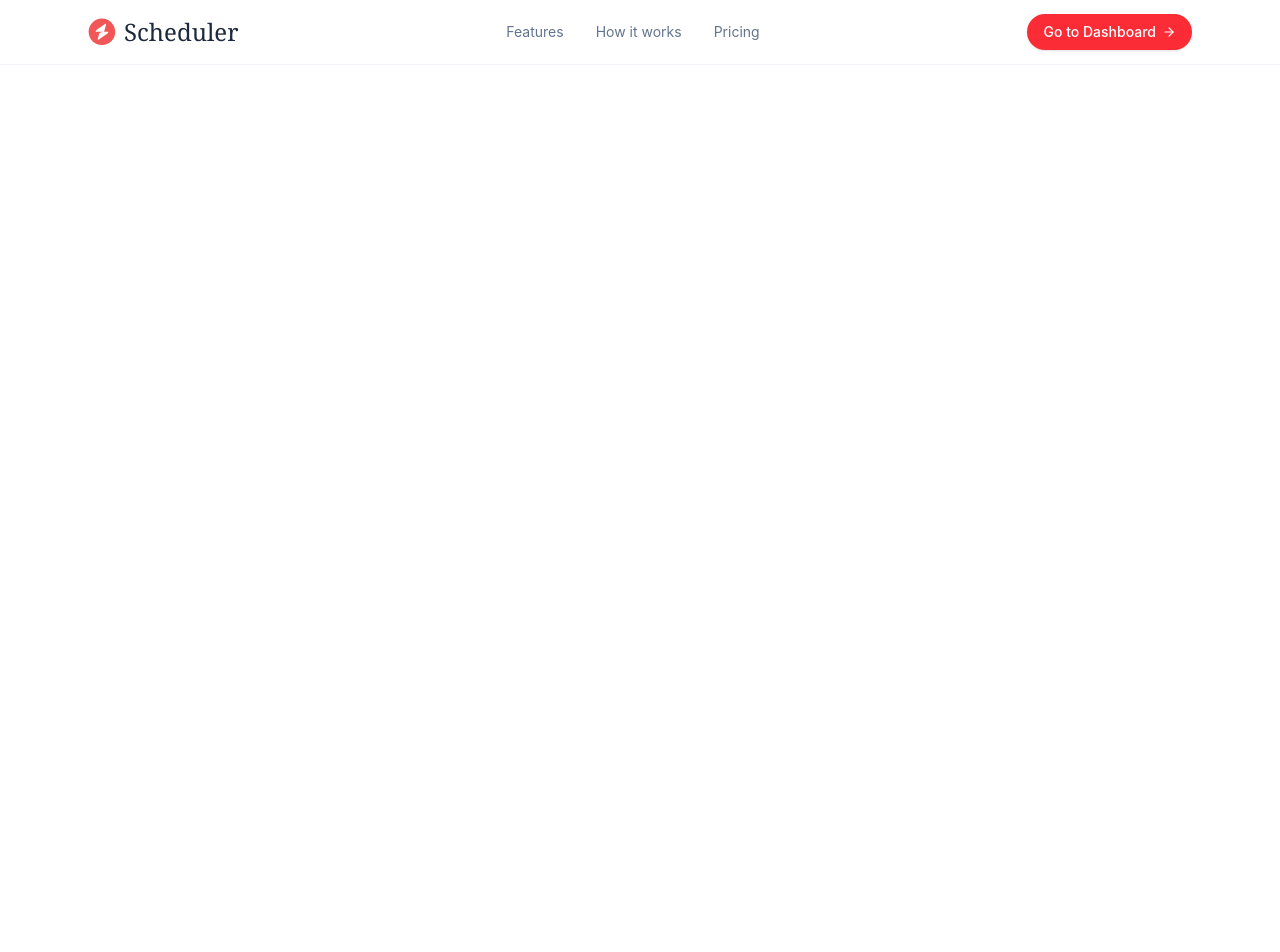
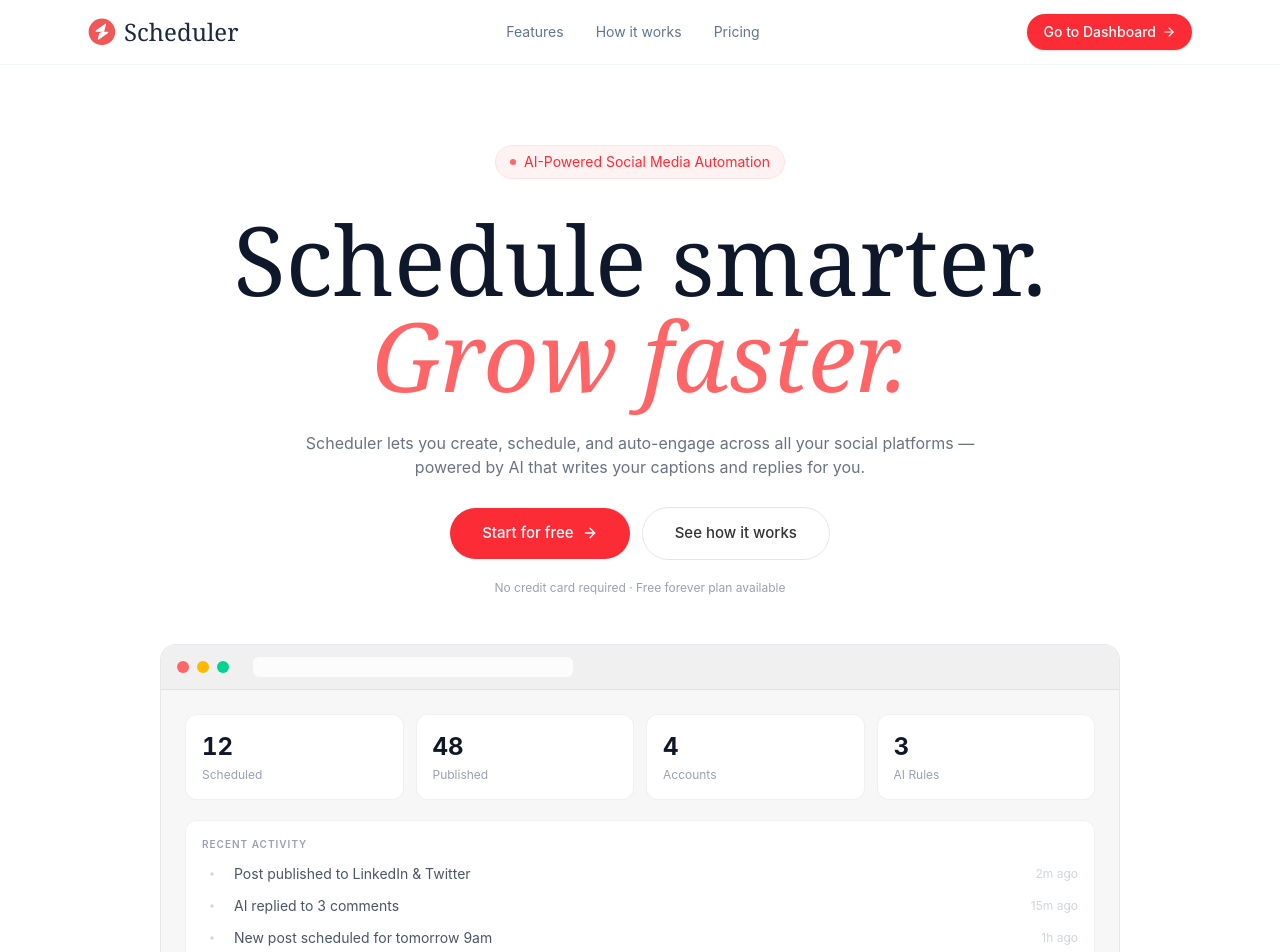
Before and after one commit to manassingha/Socially--Social-Media-Post-Automation, a React (Vite) app in the folder client/: page / in a window 1280 px wide. Shown: the top 952 px of the page. Before the commit the page ends 800 px from the top, so only its background shows below. Built offline with nearby package versions, Linux system fonts and the light colour scheme.

Commit message:
add how it works page

```diff
--- a/client/src/components/Home/Hero.tsx
+++ b/client/src/components/Home/Hero.tsx
@@ -1,7 +1,121 @@
-import React from "react";
+import { Link } from "react-router-dom";
+import { ArrowRightIcon, DotIcon } from "lucide-react";
 
-const Hero = () => {
-  return <div>Hero</div>;
-};
+export default function Hero() {
+  return (
+    <section className="relative overflow-hidden">
+      <div className="relative max-w-6xl mx-auto px-5 sm:px-8 pt-20 pb-12 text-center">
+        {/* Top Badge */}
+        <div className="inline-flex items-center gap-2 bg-red-50 border border-red-100 text-red-500 text-sm px-3.5 py-1.5 rounded-full mb-8">
+          <span className="size-1.5 bg-red-400 rounded-full" />
+          AI-Powered Social Media Automation
+        </div>
 
-export default Hero;
+        {/* Headline */}
+        <h1 className="font-serif text-5xl sm:text-6xl md:text-7xl xl:text-8xl text-slate-900">
+          Schedule smarter.
+          <br />
+          <span className="text-red-400 italic">Grow faster.</span>
+        </h1>
+
+        {/* Subheadline */}
+        <p className="mt-7 text-gray-500 max-w-2xl mx-auto">
+          Scheduler lets you create, schedule, and auto-engage across all your
+          social platforms — powered by AI that writes your captions and replies
+          for you.
+        </p>
+
+        {/* CTAs */}
+        <div className="mt-7 flex flex-col sm:flex-row items-center justify-center gap-3">
+          <Link
+            to="/login"
+            className="bg-red-500 text-white rounded-full font-medium hover:bg-red-600 hover:shadow-[0_8px_24px_rgba(239,68,68,0.35)] inline-flex items-center gap-2 text-[15px] px-8 py-3.5 w-full sm:w-auto justify-center transition-all"
+          >
+            Start for free <ArrowRightIcon className="size-4" />
+          </Link>
+          <a
+            href="#how-it-works"
+            className="bg-transparent text-[#333] border-[1.5px] border-black/10 rounded-full font-medium hover:bg-black/5 hover:border-black/20 inline-flex items-center gap-2 text-[15px] px-8 py-3.5 w-full sm:w-auto backdrop-blur justify-center transition-all"
+          >
+            See how it works
+          </a>
+        </div>
+
+        <p className="mt-5 text-xs text-gray-400">
+          No credit card required · Free forever plan available
+        </p>
+      </div>
+
+      {/* Dashboard mockup */}
+      <div className="relative max-w-5xl mx-auto px-5 sm:px-8 pb-0">
+        <div className="rounded-t-2xl overflow-hidden border border-gray-200 border-b-0">
+          {/* Browser chrome */}
+          <div
+            className="flex items-center gap-2 px-4 py-3"
+            style={{
+              background: "#f0f0f0",
+              borderBottom: "1px solid rgba(0,0,0,0.06)",
+            }}
+          >
+            <div className="w-3 h-3 rounded-full bg-red-400" />
+            <div className="w-3 h-3 rounded-full bg-amber-400" />
+            <div className="w-3 h-3 rounded-full bg-emerald-400" />
+            <div className="flex-1 mx-4 rounded-md h-5 max-w-xs bg-white/80" />
+          </div>
+
+          {/* Mock content */}
+          <div className="p-6" style={{ background: "#f7f7f7" }}>
+            {/* Stat row */}
+            <div className="grid grid-cols-2 sm:grid-cols-4 gap-3 mb-5">
+              {[
+                { val: "12", label: "Scheduled" },
+                { val: "48", label: "Published" },
+                { val: "4", label: "Accounts" },
+                { val: "3", label: "AI Rules" },
+              ].map((s) => (
+                <div
+                  key={s.label}
+                  className="rounded-xl p-4 bg-white"
+                  style={{ border: "1px solid rgba(0,0,0,0.06)" }}
+                >
+                  <div className="text-2xl font-bold text-gray-900 tabular-nums">
+                    {s.val}
+                  </div>
+                  <div className="text-xs text-gray-400 mt-1">{s.label}</div>
+                </div>
+              ))}
+            </div>
+
+            {/* Activity list */}
+            <div
+              className="rounded-xl p-4 space-y-3 bg-white"
+              style={{ border: "1px solid rgba(0,0,0,0.06)" }}
+            >
+              <div className="text-[10px] font-semibold text-gray-400 uppercase tracking-widest mb-3">
+                Recent Activity
+              </div>
+              {[
+                {
+                  text: "Post published to LinkedIn & Twitter",
+                  time: "2m ago",
+                },
+                { text: "AI replied to 3 comments", time: "15m ago" },
+                { text: "New post scheduled for tomorrow 9am", time: "1h ago" },
+              ].map((item) => (
+                <div key={item.text} className="flex items-center gap-3">
+                  <DotIcon className="size-5 text-gray-300" />
+                  <span className="text-sm text-gray-600 flex-1">
+                    {item.text}
+                  </span>
+                  <span className="text-xs text-gray-300 shrink-0">
+                    {item.time}
+                  </span>
+                </div>
+              ))}
+            </div>
+          </div>
+        </div>
+      </div>
+    </section>
+  );
+}
--- a/client/src/components/Home/HowItWorks.tsx
+++ b/client/src/components/Home/HowItWorks.tsx
@@ -1,7 +1,68 @@
-import React from "react";
+import { ArrowRightIcon, CheckCircleIcon } from "lucide-react";
 
-const HowItWorks = () => {
-  return <div>HowItWorks</div>;
-};
+const steps = [
+  {
+    step: "01",
+    title: "Connect Your Accounts",
+    description:
+      "Link your social profiles in seconds. We support Twitter, LinkedIn, Facebook, and Instagram.",
+  },
+  {
+    step: "02",
+    title: "Create or Generate Content",
+    description:
+      "Write your own post or let our AI craft a caption and image based on your prompt.",
+  },
+  {
+    step: "03",
+    title: "Schedule & Publish",
+    description:
+      "Pick a time, select your platforms, and hit schedule. We handle publishing automatically.",
+  },
+];
 
-export default HowItWorks;
+export default function HowItWorks() {
+  return (
+    <section id="how-it-works" className="py-24 bg-white">
+      <div className="max-w-4xl mx-auto px-4 sm:px-6">
+        <div className="text-center mb-16">
+          <div className="mb-6 inline-flex items-center gap-1.5 bg-red-500/10 border border-red-500/15 text-red-500 text-[11px] font-medium tracking-[0.06em] uppercase px-3.5 py-1.5 rounded-full">
+            <CheckCircleIcon className="size-3" />
+            Simple setup
+          </div>
+          <h2 className="font-serif font-medium text-4xl sm:text-5xl leading-tight text-gray-900">
+            Up and running in{" "}
+            <span className="text-red-400 italic">minutes</span>
+          </h2>
+          <p className="mt-5 text-gray-500 max-w-lg mx-auto leading-relaxed">
+            No complicated onboarding, no steep learning curve. Just connect,
+            create, and grow.
+          </p>
+        </div>
+
+        <div className="space-y-6">
+          {steps.map((s, i) => (
+            <div key={s.step} className="flex gap-6 items-start">
+              <div className="shrink-0 size-12 rounded-2xl bg-red-50 border border-red-100 flex items-center justify-center">
+                <span className="text-sm font-medium text-red-500">
+                  {s.step}
+                </span>
+              </div>
+              <div className="pt-1">
+                <h3 className=" text-slate-900 mb-1">{s.title}</h3>
+                <p className="text-slate-500 text-sm leading-relaxed">
+                  {s.description}
+                </p>
+              </div>
+              {i < steps.length - 1 && (
+                <div className="hidden sm:block ml-auto shrink-0 self-center">
+                  <ArrowRightIcon className="size-4 text-slate-200" />
+                </div>
+              )}
+            </div>
+          ))}
+        </div>
+      </div>
+    </section>
+  );
+}
--- a/client/src/pages/Home.tsx
+++ b/client/src/pages/Home.tsx
@@ -1,9 +1,11 @@
+import Hero from "../components/Home/Hero";
 import Navbar from "../components/Home/Navbar";
 
 const Home = () => {
   return (
     <div>
       <Navbar />
+      <Hero />
     </div>
   );
 };
```
